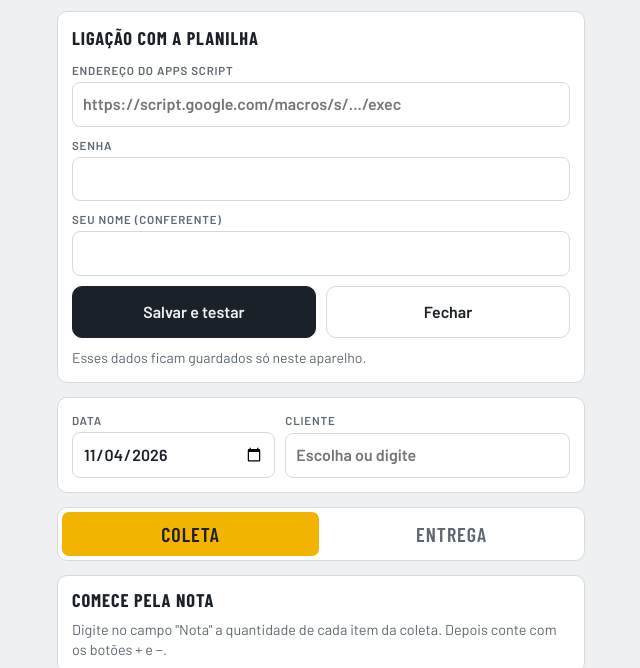
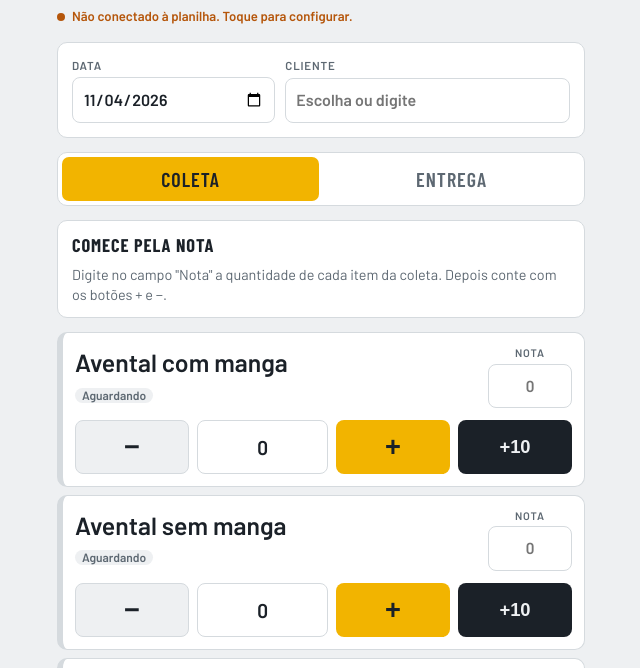
Before and after one commit to vitormrtinz/contagem.github.io, a plain HTML site: page index.html in a window 1280 px wide. Shown: the part 86-754 px from the top of the page, without its empty margins (319-959 px from the left). Drawn offline with nearby package versions, Linux system fonts and the light colour scheme.

Commit message:
Add files via upload

```diff
--- a/index.html
+++ b/index.html
@@ -24,6 +24,7 @@
   --hivis:#ffc61a; --hivis-ink:#14181c;
   --ok:#4cc884; --ok-bg:#163527; --warn:#f0a05a; --warn-bg:#3a2717; --bad:#ff7a7f; --bad-bg:#3d1c1e; color-scheme:dark}
 *{box-sizing:border-box}
+[hidden]{display:none!important}
 body{margin:0;background:var(--bg);color:var(--ink);font-family:var(--body);font-size:16px;line-height:1.4}
 body::before{content:"";position:fixed;inset:0 0 auto;height:env(safe-area-inset-top,0px);z-index:10;background:var(--bg)}
 .wrap{max-width:560px;margin:0 auto;padding-left:max(16px,env(safe-area-inset-left,0px));padding-right:max(16px,env(safe-area-inset-right,0px));padding-block:16px 40px;display:grid;gap:14px}
@@ -77,6 +78,10 @@ label.f{display:grid;gap:4px;font-size:.72rem;font-weight:600;text-transform:upp
 .status.ok{background:var(--ok-bg);color:var(--ok);border-color:var(--ok)}
 .status.warn{background:var(--warn-bg);color:var(--warn);border-color:var(--warn)}
 .status.bad{background:var(--bad-bg);color:var(--bad);border-color:var(--bad)}
+.who{justify-self:start;display:flex;align-items:center;gap:7px;margin-top:-6px;padding:2px 0;border:0;background:none;font:inherit;font-size:.82rem;color:var(--muted);cursor:pointer;text-align:left}
+.who::before{content:"";flex:none;width:8px;height:8px;border-radius:50%;background:var(--ok)}
+.who.off{color:var(--warn);font-weight:600}
+.who.off::before{background:var(--warn)}
 .cfg-hint{font-size:.88rem;color:var(--muted)}
 </style>
 </head>
@@ -89,6 +94,7 @@ label.f{display:grid;gap:4px;font-size:.72rem;font-weight:600;text-transform:upp
     <div class="sub">Digite a quantidade da nota e vá contando o material físico.</div></div>
     <button class="gear" id="btnCfg" type="button" aria-expanded="false">Configurar</button>
   </header>
+  <button class="who" id="who" type="button"></button>
 
   <section class="panel" id="cfg" hidden>
     <h2>Ligação com a planilha</h2>
@@ -230,6 +236,7 @@ const gravar=(k,v)=>{try{localStorage.setItem(k,JSON.stringify(v))}catch(e){}};
 const esc=x=>String(x).replace(/[&<>"]/g,c=>({"&":"&amp;","<":"&lt;",">":"&gt;",'"':"&quot;"}[c]));
 let CFG=ler(CFGKEY,{url:"",token:"",nome:""});
 const configurado=()=>!!(CFG.url&&CFG.token);
+function renderWho(){const w=$("who");if(configurado()){w.className="who";w.textContent="Conectado como "+(CFG.nome||"(sem nome)")}else{w.className="who off";w.textContent="Não conectado à planilha. Toque para configurar."}}
 const temDados=()=>["coleta","entrega"].some(k=>S[k].some(r=>r.nf!==""||r.c>0));
 
 function touch(){S.salvo=false;S.rev=(S.rev||0)+1;save();btnSalvar()}
@@ -292,7 +299,7 @@ function fecharCfg(){$("cfg").hidden=true;$("btnCfg").setAttribute("aria-expande
 $("btnCfg").addEventListener("click",()=>$("cfg").hidden?abrirCfg():fecharCfg());
 $("cfgFechar").addEventListener("click",fecharCfg);
 $("cfgSalvar").addEventListener("click",async()=>{
-  CFG={url:$("cfgUrl").value.trim(),token:$("cfgToken").value.trim(),nome:$("cfgNome").value.trim()};gravar(CFGKEY,CFG);
+  CFG={url:$("cfgUrl").value.trim(),token:$("cfgToken").value.trim(),nome:$("cfgNome").value.trim()};gravar(CFGKEY,CFG);renderWho();
   if(!/^https:\/\/script\.google\.com\/.+\/exec$/.test(CFG.url)){$("cfgMsg").textContent="O endereço precisa começar com https://script.google.com/ e terminar em /exec.";return}
   if(!CFG.token){$("cfgMsg").textContent="Digite a senha definida no código da planilha.";return}
   $("cfgMsg").textContent="Testando a ligação…";
@@ -300,6 +307,7 @@ $("cfgSalvar").addEventListener("click",async()=>{
   catch(e){$("cfgMsg").textContent=`Não consegui falar com a planilha: ${e.message||"sem conexão"}.`}
 });
 
+$("who").addEventListener("click",abrirCfg);renderWho();
 window.addEventListener("online",enviarFila);
 btnSalvar();
 {const n=ler(FILAKEY,[]).length;if(n)aviso(`${n} conferência(s) aguardando envio para a planilha.`,"warn")}
```
